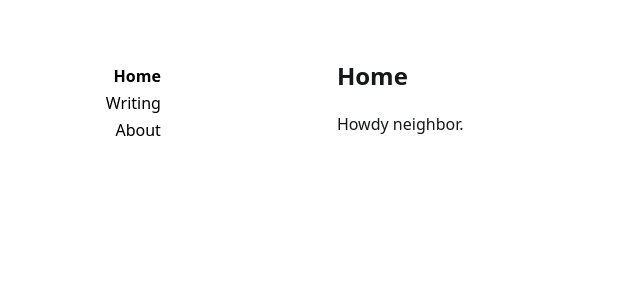
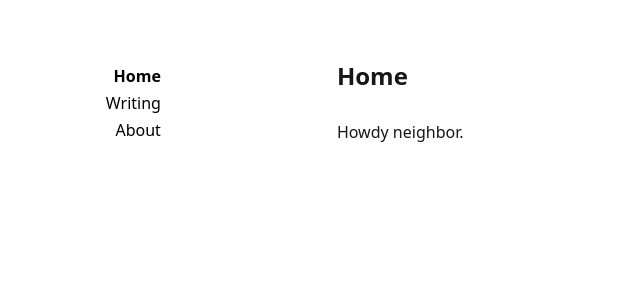
Before and after one commit to diklein/sidey, a Jekyll site: the page built from index.md, in a window 1280 px wide. Shown: the top 300 px of the page, without its empty margins (0-640 px from the left). Built offline with Jekyll 4.4.1, drawn with Linux system fonts in a browser that asks for light colours.

Commit message:
Making images and text wider

```diff
--- a/_sass/_main.scss
+++ b/_sass/_main.scss
@@ -31,8 +31,8 @@ pre {
 }
 
 .post p {
-	margin: .5rem 0;
-	max-width: 40em;
+	margin: 1rem 0;
+	// max-width: 40em;
 }
 
 .post h1, .post h2, .post h3, .post h4 {
@@ -43,8 +43,8 @@ pre {
 	margin-top: 0;
 }
 
-.post img {
-	max-width: 64em !important;
+img {
+
 }
 
 .meta {
```
